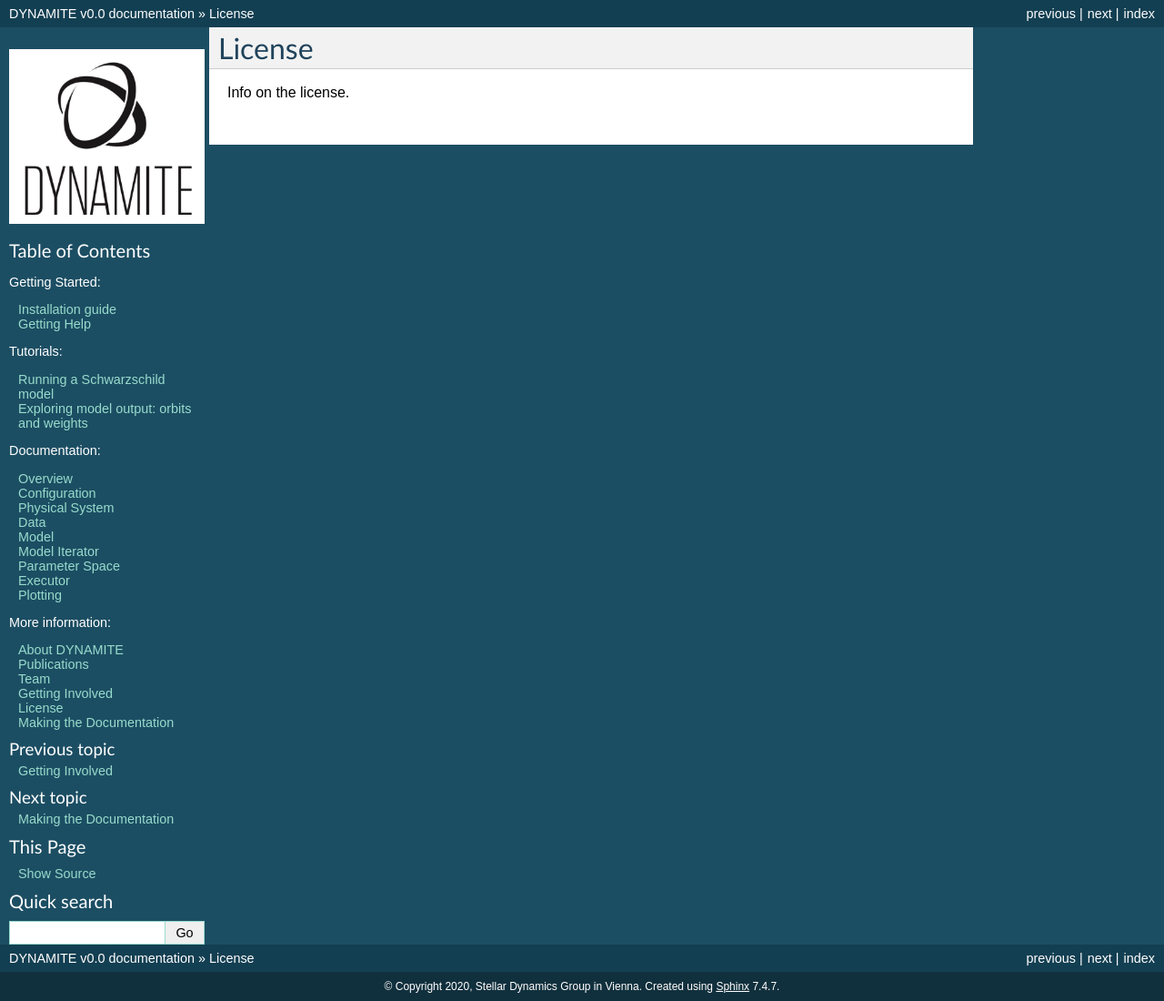
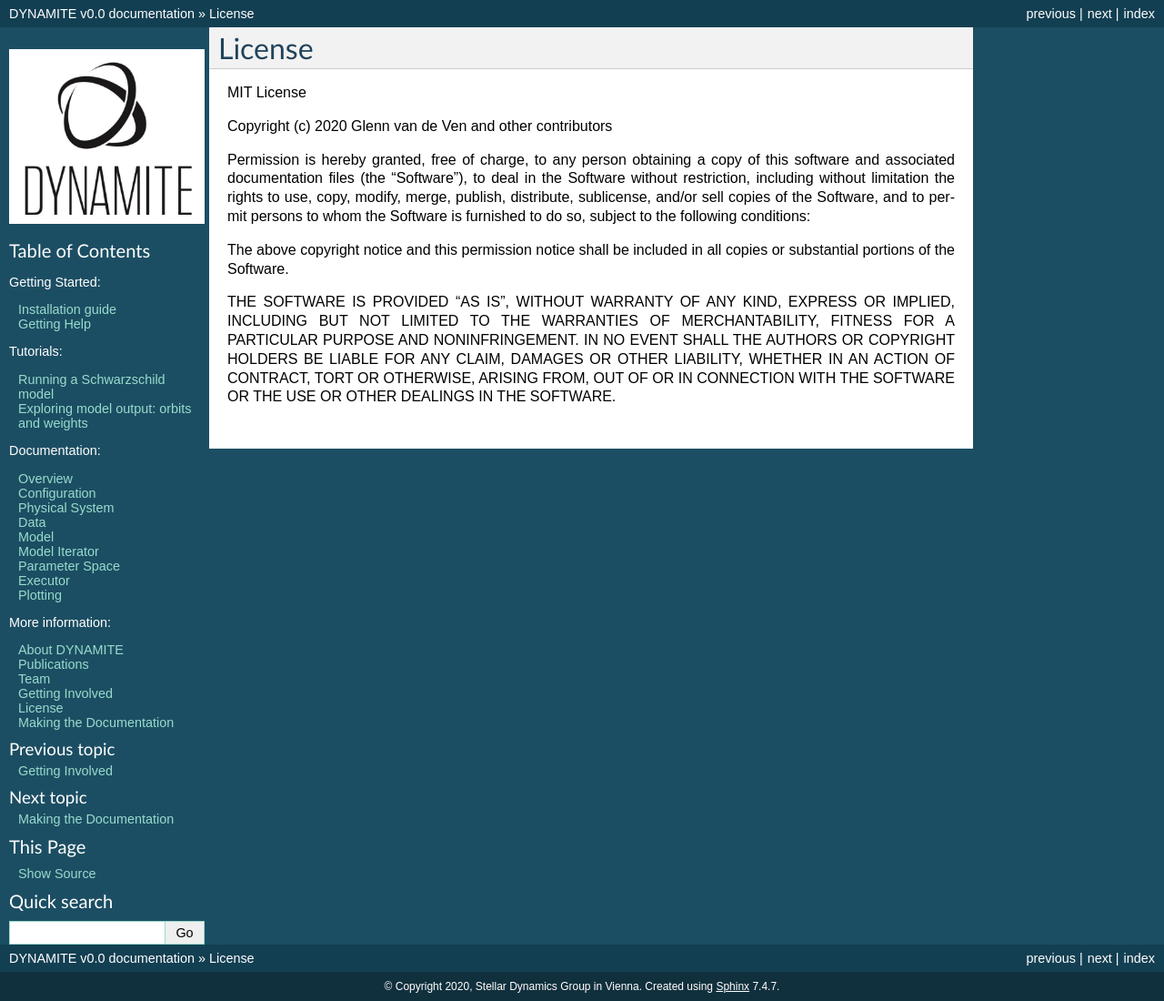
Before and after one commit to dynamics-of-stellar-systems/dynamite, a Sphinx documentation site: the page built from docs/license.rst, in a window 1280 px wide. Shown: the whole page at 91% size. Built offline with Sphinx 7.4.7, drawn with Linux system fonts in a browser that asks for light colours.

Commit message:
Included description of test run (and image) and licence.

```diff
--- a/docs/license.rst
+++ b/docs/license.rst
@@ -4,4 +4,24 @@
 License
 *******
 
-Info on the license.
+MIT License
+
+Copyright (c) 2020 Glenn van de Ven and other contributors
+
+Permission is hereby granted, free of charge, to any person obtaining a copy
+of this software and associated documentation files (the "Software"), to deal
+in the Software without restriction, including without limitation the rights
+to use, copy, modify, merge, publish, distribute, sublicense, and/or sell
+copies of the Software, and to permit persons to whom the Software is
+furnished to do so, subject to the following conditions:
+
+The above copyright notice and this permission notice shall be included in all
+copies or substantial portions of the Software.
+
+THE SOFTWARE IS PROVIDED "AS IS", WITHOUT WARRANTY OF ANY KIND, EXPRESS OR
+IMPLIED, INCLUDING BUT NOT LIMITED TO THE WARRANTIES OF MERCHANTABILITY,
+FITNESS FOR A PARTICULAR PURPOSE AND NONINFRINGEMENT. IN NO EVENT SHALL THE
+AUTHORS OR COPYRIGHT HOLDERS BE LIABLE FOR ANY CLAIM, DAMAGES OR OTHER
+LIABILITY, WHETHER IN AN ACTION OF CONTRACT, TORT OR OTHERWISE, ARISING FROM,
+OUT OF OR IN CONNECTION WITH THE SOFTWARE OR THE USE OR OTHER DEALINGS IN THE
+SOFTWARE.
```
Also changed, not shown: docs/installation.rst (+16 -0 lines), docs/chi2_vs_model_id.png (added).
